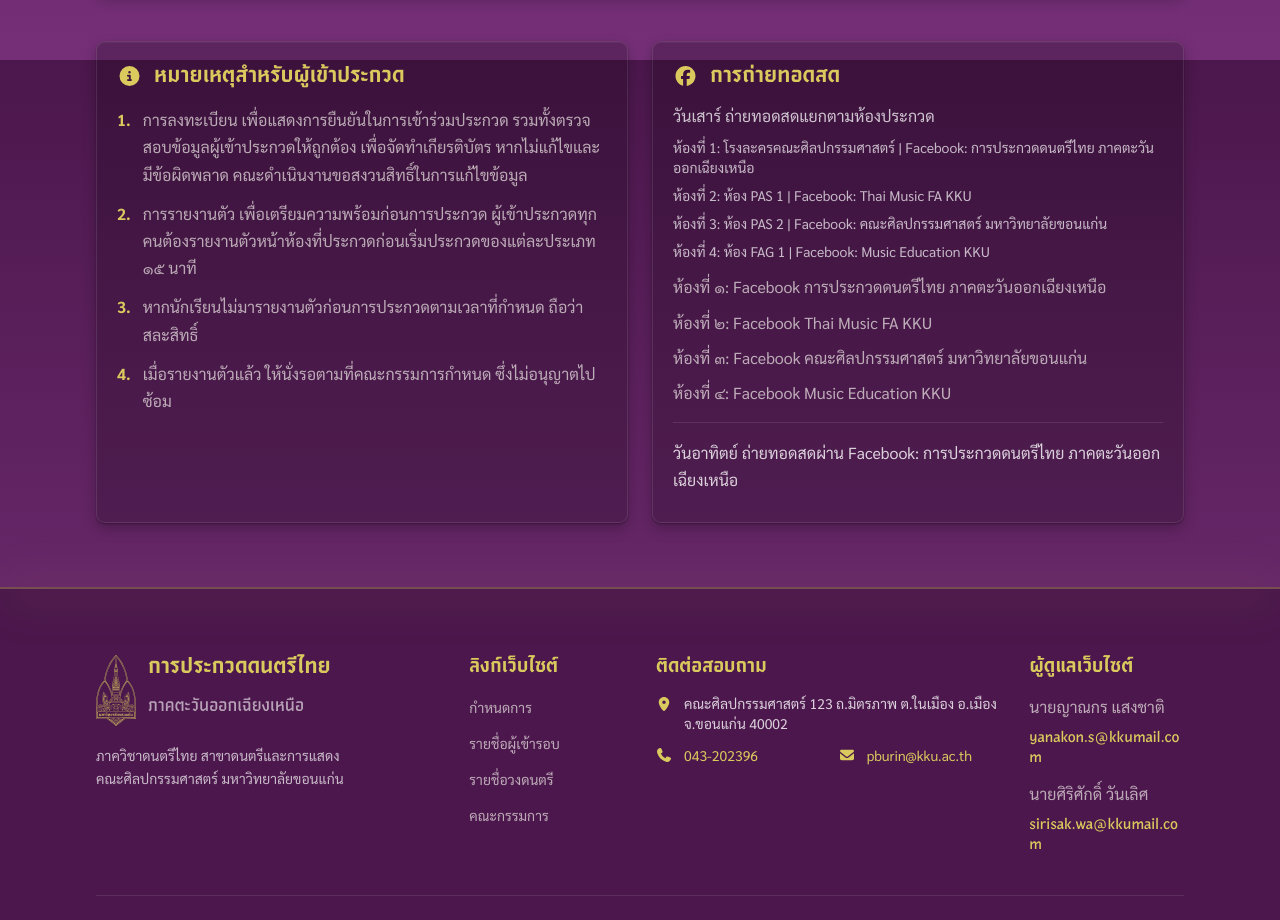
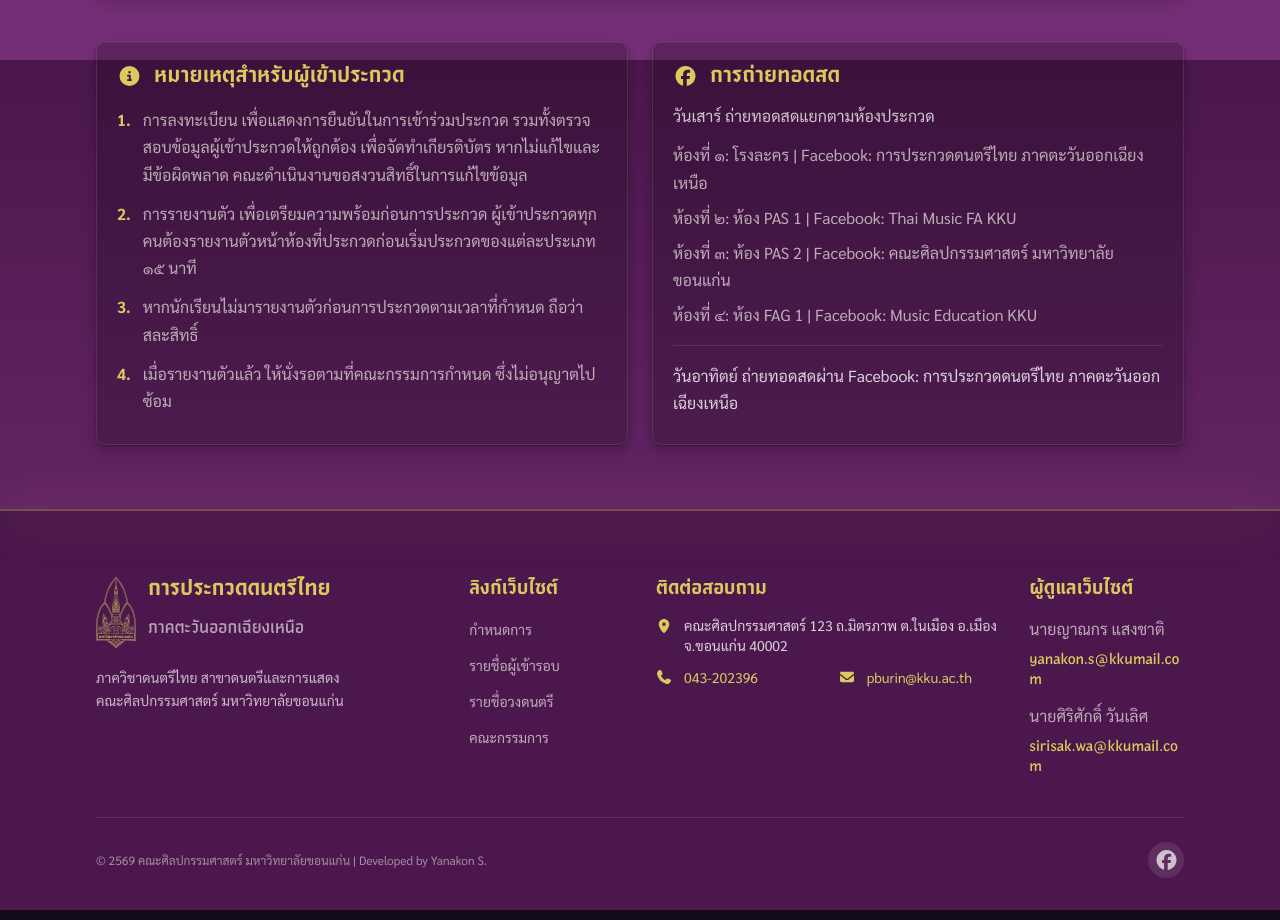
Before and after one commit to tmc-kku/thai-music-contest-25, a Next.js app: page /schedule in a window 1280 px wide. Shown: the part 3140-4060 px from the top of the page. Built offline with nearby package versions, Linux system fonts and the light colour scheme.

Commit message:
Remove duplicated live room text

```diff
--- a/app/live/page.tsx
+++ b/app/live/page.tsx
@@ -7,11 +7,11 @@ import { faFacebook } from "@fortawesome/free-brands-svg-icons";
 
 export default function LivePage() {
   const lives = [
-    { day: '5 กันยายน 2569', title: 'ห้องที่ 1: โรงละครคณะศิลปกรรมศาสตร์ | Facebook: การประกวดดนตรีไทย ภาคตะวันออกเฉียงเหนือ', url: 'https://www.facebook.com/profile.php?id=100057643420110' },
+    { day: '5 กันยายน 2569', title: 'ห้องที่ 1: โรงละคร | Facebook: การประกวดดนตรีไทย ภาคตะวันออกเฉียงเหนือ', url: 'https://www.facebook.com/profile.php?id=100057643420110' },
     { day: '5 กันยายน 2569', title: 'ห้องที่ 2: ห้อง PAS 1 | Facebook: Thai Music FA KKU', url: 'https://www.facebook.com/profile.php?id=100064752726252' },
     { day: '5 กันยายน 2569', title: 'ห้องที่ 3: ห้อง PAS 2 | Facebook: คณะศิลปกรรมศาสตร์ มหาวิทยาลัยขอนแก่น', url: 'https://www.facebook.com/FAKKUofficial' },
     { day: '5 กันยายน 2569', title: 'ห้องที่ 4: ห้อง FAG 1 | Facebook: Music Education KKU', url: 'https://www.facebook.com/profile.php?id=100083038366633' },
-    { day: '6 กันยายน 2569', title: 'ห้องประกวดหลัก: โรงละครคณะศิลปกรรมศาสตร์ | Facebook: การประกวดดนตรีไทย ภาคตะวันออกเฉียงเหนือ', url: 'https://www.facebook.com/profile.php?id=100057643420110' },
+    { day: '6 กันยายน 2569', title: 'ห้องประกวดหลัก: โรงละคร | Facebook: การประกวดดนตรีไทย ภาคตะวันออกเฉียงเหนือ', url: 'https://www.facebook.com/profile.php?id=100057643420110' },
   ];
 
   // Group live streams by day
--- a/app/schedule/page.tsx
+++ b/app/schedule/page.tsx
@@ -82,10 +82,10 @@ const saturdayNotes = [
 ];
 
 const liveChannels = [
-  "ห้องที่ ๑: Facebook การประกวดดนตรีไทย ภาคตะวันออกเฉียงเหนือ",
-  "ห้องที่ ๒: Facebook Thai Music FA KKU",
-  "ห้องที่ ๓: Facebook คณะศิลปกรรมศาสตร์ มหาวิทยาลัยขอนแก่น",
-  "ห้องที่ ๔: Facebook Music Education KKU",
+  "ห้องที่ ๑: โรงละคร | Facebook: การประกวดดนตรีไทย ภาคตะวันออกเฉียงเหนือ",
+  "ห้องที่ ๒: ห้อง PAS 1 | Facebook: Thai Music FA KKU",
+  "ห้องที่ ๓: ห้อง PAS 2 | Facebook: คณะศิลปกรรมศาสตร์ มหาวิทยาลัยขอนแก่น",
+  "ห้องที่ ๔: ห้อง FAG 1 | Facebook: Music Education KKU",
 ];
 
 function EventRow({ event }: { event: Event }) {
@@ -259,18 +259,6 @@ export default function Schedule() {
             <FontAwesomeIcon icon={faFacebook} /> การถ่ายทอดสด
           </h2>
           <p className="mt-3 text-white/75">วันเสาร์ ถ่ายทอดสดแยกตามห้องประกวด</p>
-          <p className="mt-2 text-sm text-white/70">
-            ห้องที่ 1: โรงละครคณะศิลปกรรมศาสตร์ | Facebook: การประกวดดนตรีไทย ภาคตะวันออกเฉียงเหนือ
-          </p>
-          <p className="mt-1 text-sm text-white/70">
-            ห้องที่ 2: ห้อง PAS 1 | Facebook: Thai Music FA KKU
-          </p>
-          <p className="mt-1 text-sm text-white/70">
-            ห้องที่ 3: ห้อง PAS 2 | Facebook: คณะศิลปกรรมศาสตร์ มหาวิทยาลัยขอนแก่น
-          </p>
-          <p className="mt-1 text-sm text-white/70">
-            ห้องที่ 4: ห้อง FAG 1 | Facebook: Music Education KKU
-          </p>
           <ul className="mt-3 space-y-2 text-white/80">
             {liveChannels.map((channel) => <li key={channel}>{channel}</li>)}
           </ul>
```
